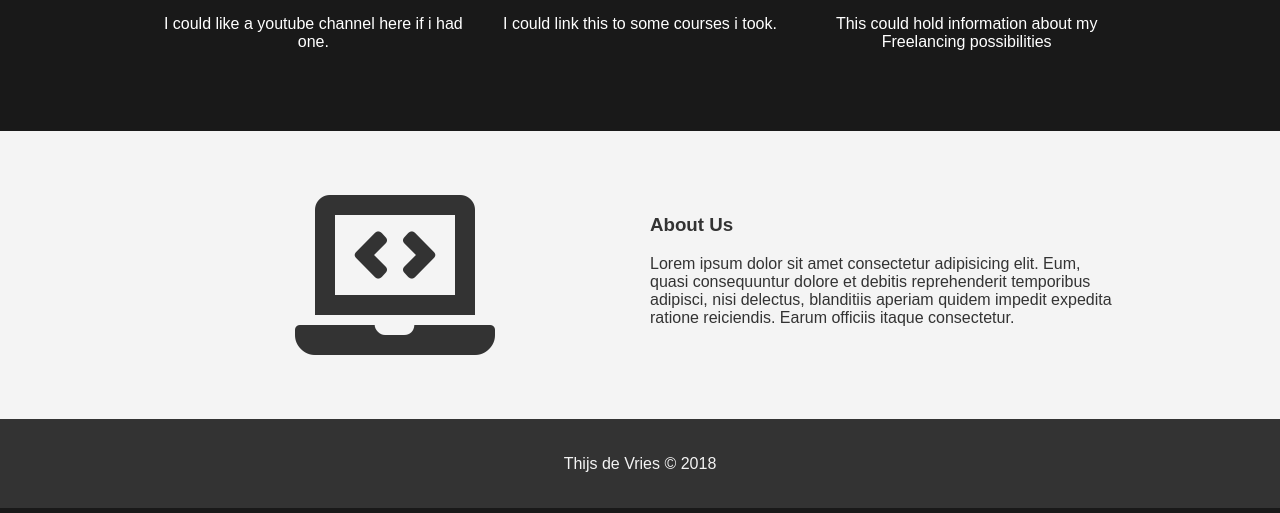
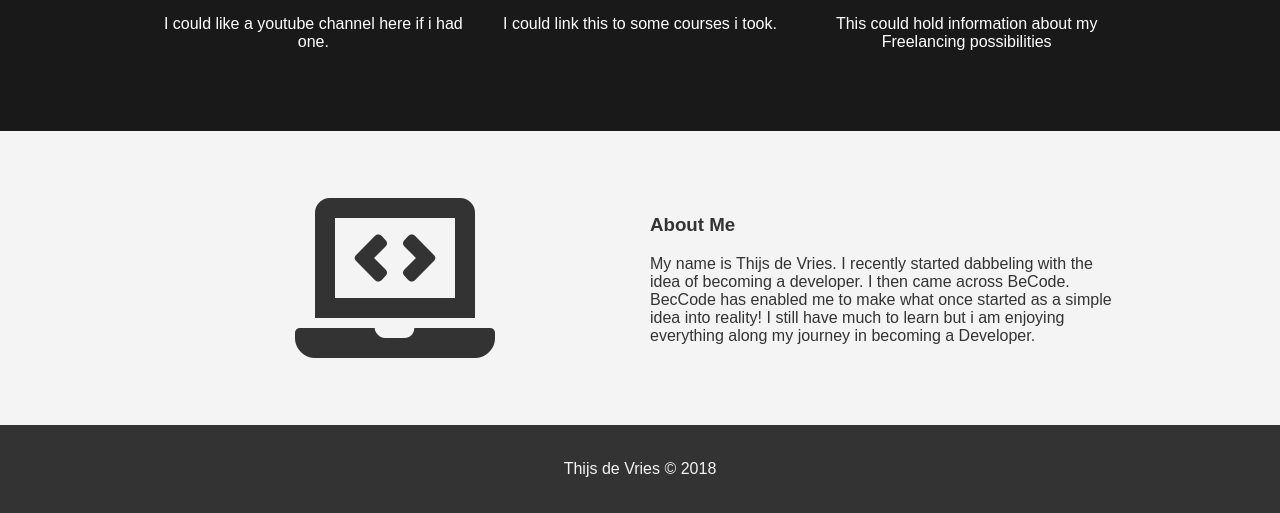
Before and after one commit to jtdevries/Landing_page_template, a plain HTML site: page index.html in a window 1280 px wide. Shown: the part 956-1469 px from the top of the page. Drawn offline with Linux system fonts and the light colour scheme.

Commit message:
updated index

```diff
--- a/index.html
+++ b/index.html
@@ -49,8 +49,8 @@
                <i class="fas fa-laptop-code fa-10x"></i>
            </div>
            <div>
-               <h3>About Us</h3>
-               <p>Lorem ipsum dolor sit amet consectetur adipisicing elit. Eum, quasi consequuntur dolore et debitis reprehenderit temporibus adipisci, nisi delectus, blanditiis aperiam quidem impedit expedita ratione reiciendis. Earum officiis itaque consectetur.</p>
+               <h3>About Me</h3>
+               <p>My name is Thijs de Vries. I recently started dabbeling with the idea of becoming a developer. I then came across BeCode. BecCode has enabled me to make what once started as a simple idea into reality! I still have much to learn but i am enjoying everything along my journey in becoming a Developer.</p>
            </div>
        </div>
     </section>
```
